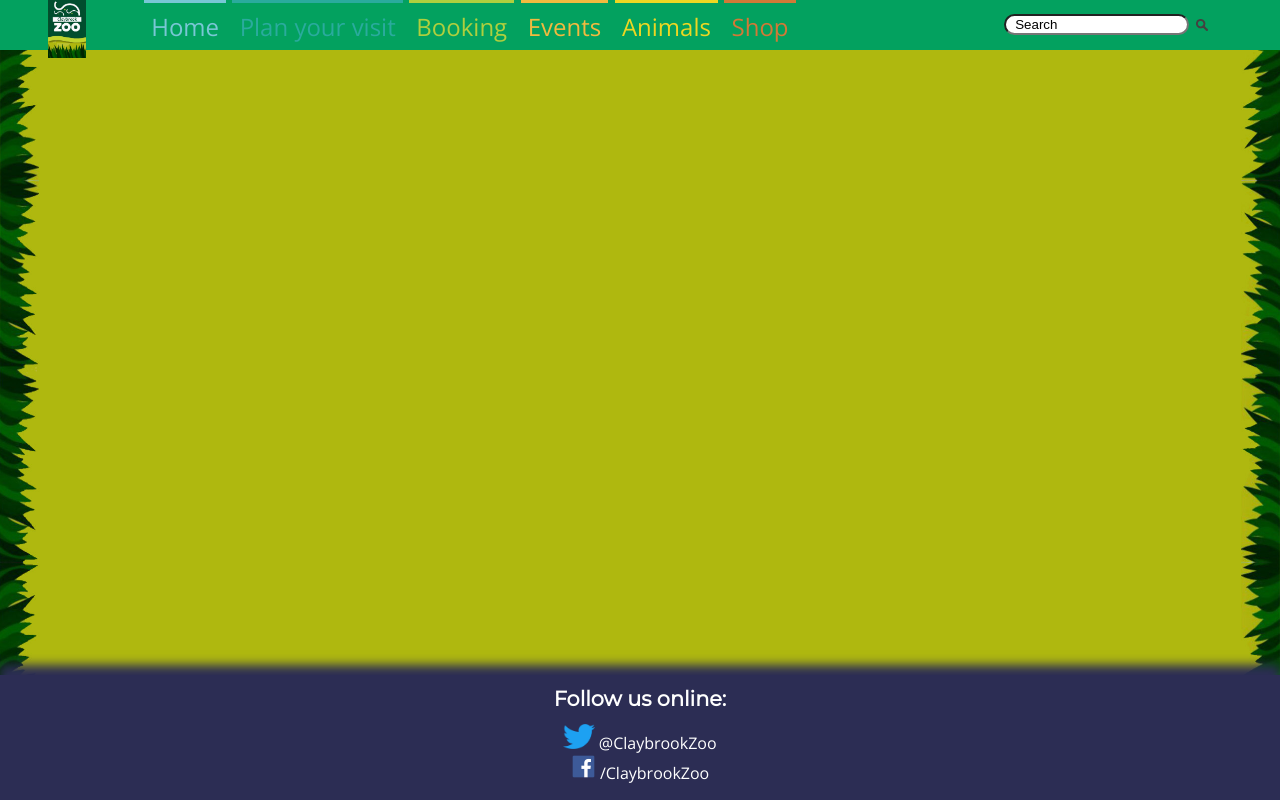
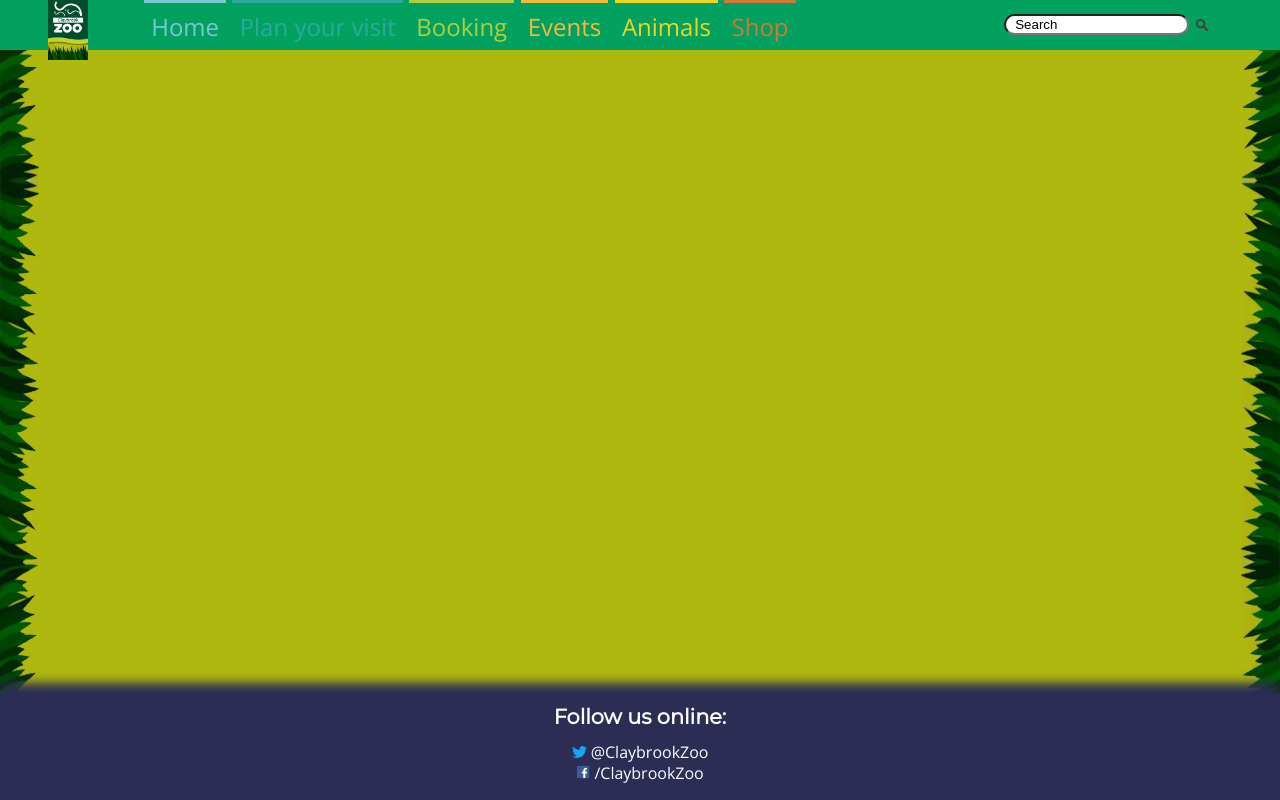
Before and after one commit to matthewmuirhead/csy1019-website, a plain HTML site: page index.html in a window 1280 px wide. Drawn offline with nearby package versions, Linux system fonts and the light colour scheme.

Commit message:
Commit Number: 3

```diff
--- a/css/styles.css
+++ b/css/styles.css
@@ -406,7 +406,7 @@ a:active {
 }
 
 .twitter-logo {
-  width: 2.5%;
+  width: 15px;
   height: auto;
 }
 
@@ -416,7 +416,7 @@ a:active {
 }
 
 .facebook-logo {
-  width: 2%;
+  width: 14px;
   height: auto;
 }
 
```
